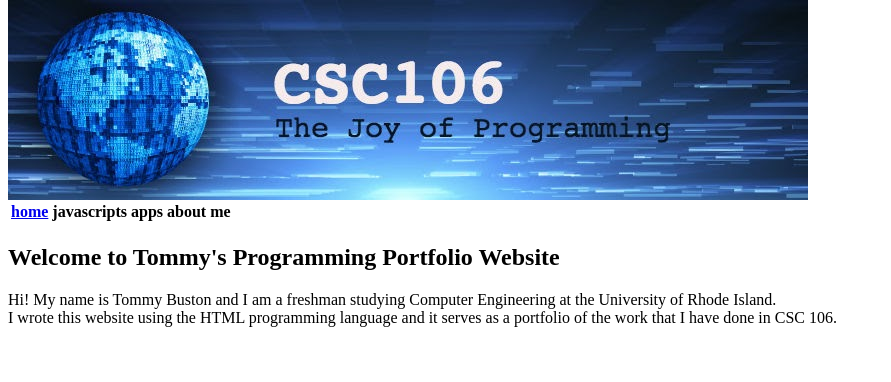
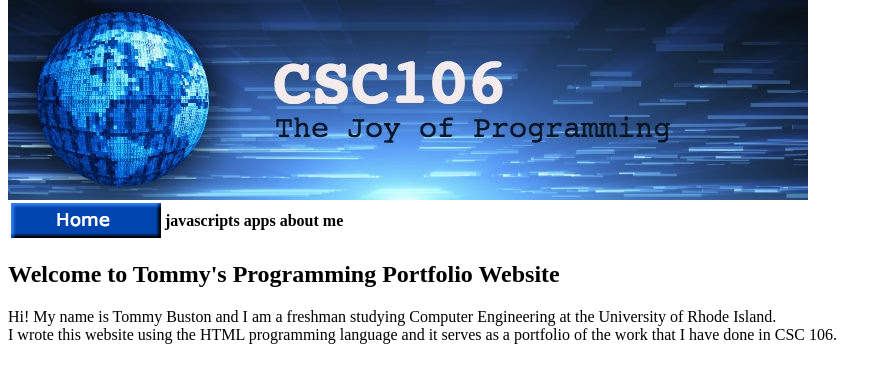
Before and after one commit to tommybuston/tommybuston.github.io, a plain HTML site: page index.html in a window 1280 px wide. Shown: the part 66-448 px from the top of the page, without its empty margins (0-891 px from the left). Drawn offline with Linux system fonts and the light colour scheme.

Commit message:
Update index.html

```diff
--- a/index.html
+++ b/index.html
@@ -14,7 +14,7 @@
     <table>
       <thead>
         <tr>
-          <th><a href="index.html">home</a></th>
+          <th><a href="index.html"> <img src="pasted image 0.png"></a></th>
           <th>javascripts</th>
           <th>apps</th>
           <th>about me</th>
```
